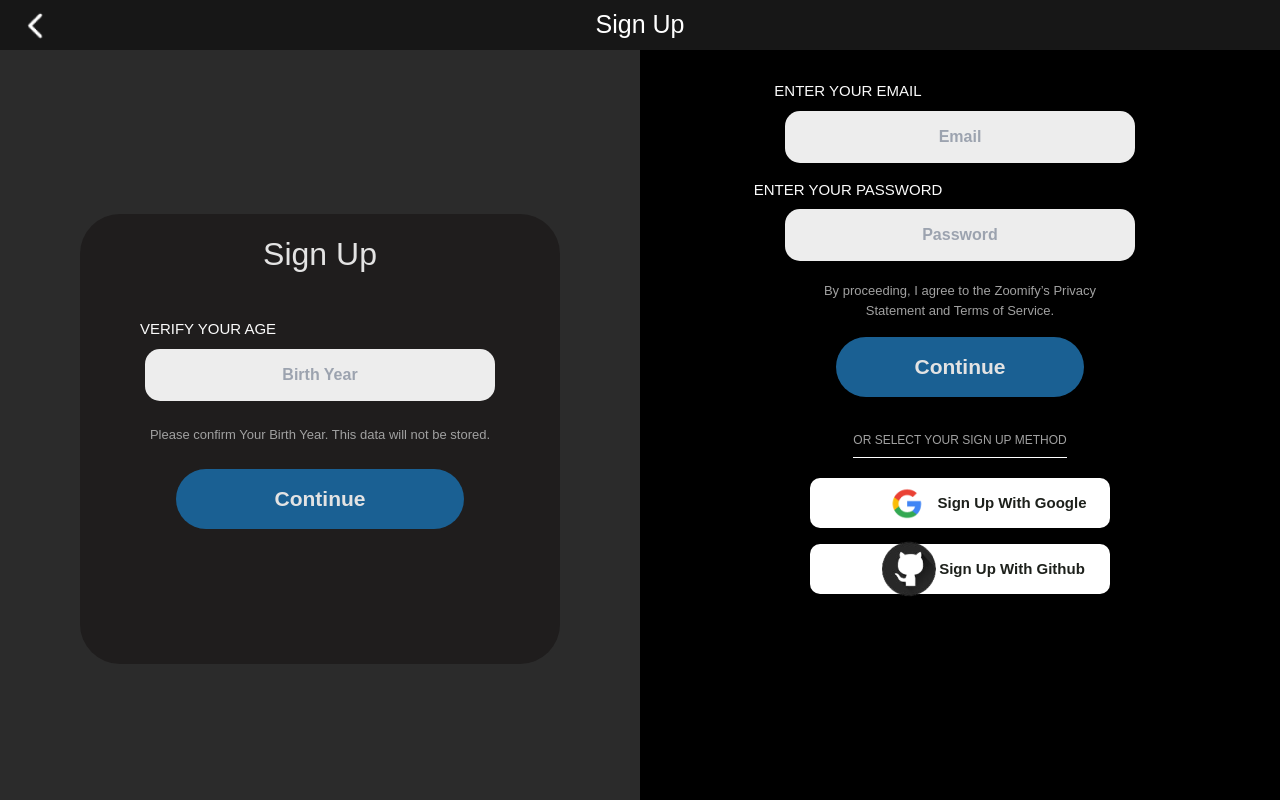
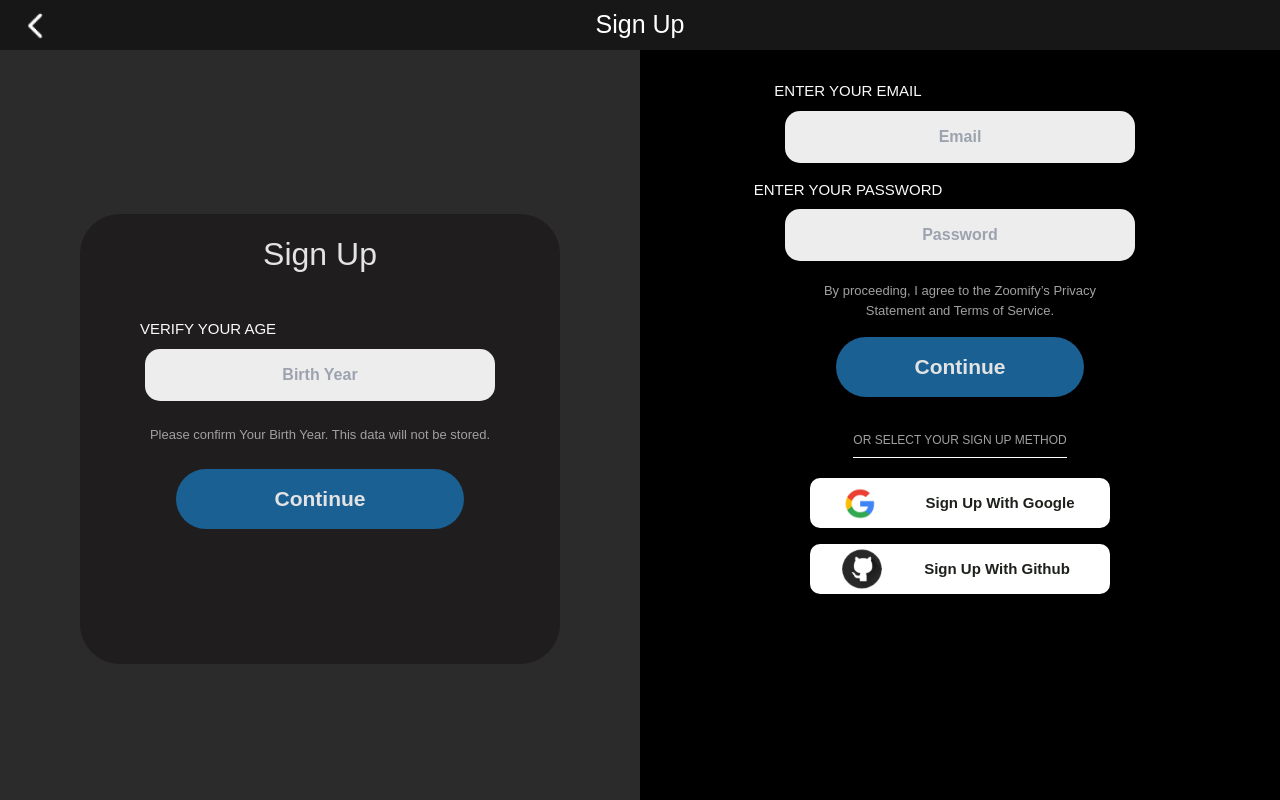
Before and after one commit to Febin-Joseph/zoomify, a React (Create React App) app in the folder client/: page /signup in a window 1280 px wide. Built offline with nearby package versions, Linux system fonts and the light colour scheme.

Commit message:
fixed a the size bug in signup page Continue btn and added stylke to github logo and added somestyles to index.css for global styles

```diff
--- a/client/src/components/common/button/AuthenicationBtn.jsx
+++ b/client/src/components/common/button/AuthenicationBtn.jsx
@@ -1,13 +1,14 @@
 import React from 'react';
+import { GithubLogo } from '../../../constants/icons';
 
 const AuthenicationBtn = ({ value, logo }) => {
 
   return (
     <div>
-      <button className='flex items-center justify-center pl-11 bg-[#FFFFFF]
+      <button className='flex items-center bg-[#FFFFFF]
         w-[300px] h-[50px] text-[#1D201B] text-[15px] font-bold mt-4 rounded-[10px] text-center'>
-        <img src={logo} alt="" className='w-[60px] flex items-center justify-start right-10' />
-        {value}
+        <img src={logo} alt="logos" className={`w-[60px] items-center justify-center ml-5 ${logo === GithubLogo ? 'github-logo' : ''}`} />
+        <span className="flex-grow">{value}</span>
       </button>
     </div>
   );
--- a/client/src/components/common/button/MainBtn.jsx
+++ b/client/src/components/common/button/MainBtn.jsx
@@ -1,6 +1,6 @@
 import React from 'react';
 
-const MainBtn = ({ value, height, width, onClick }) => {
+const MainBtn = ({ value, height, width, onClick, maxWidth }) => {
 
   const buttonStyle = {
     width: width ? `${width}%` : '90px',
@@ -12,8 +12,8 @@ const MainBtn = ({ value, height, width, onClick }) => {
       className='text-[#E3E3E3] text-[21px] font-semibold'>
       <button
         style={buttonStyle}
-        className='rounded-[43px] bg-[#1A6093] flex items-center
-        justify-center content-center m-[5px] sm:max-w-[300px]'
+        className={`rounded-[43px] bg-[#1A6093] flex items-center
+        justify-center content-center m-[5px] ${maxWidth}`}
         onClick={onClick}>
         {value}
       </button>
--- a/client/src/index.css
+++ b/client/src/index.css
@@ -5,20 +5,24 @@
 * {
   font-family: 'Poppins', sans-serif;
 }
+
 #root {
   margin: 0;
   padding: 0;
   overflow-x: hidden;
 }
 
-  /* Remove any default margin or padding from specific elements */
 * {
   margin: 0;
   padding: 0;
-    box-sizing: border-box; /* Recommended box-sizing value for consistent layout */
+  box-sizing: border-box;
 }
 
-  /* Optionally, if you want to ensure all elements have no default outline on focus */
 *:focus {
   outline: none;
 }
+
+.github-logo {
+  width: 44px;
+  margin-left: 30px;
+}
--- a/client/src/middleware/ageVerification.js
+++ b/client/src/middleware/ageVerification.js
@@ -7,7 +7,7 @@ export function ageVerification(birthYear) {
       const userAge = currentYear - enteredYear;//current year minus user entered year for gettingthe user age
 
       if (userAge >= 18 && userAge <= 150) {
-        return 'Age verification successful! You are eligible to sign up.';
+        return 'Age verification successful.';
       } else if (userAge < 18) {
         return 'You must be 18 years old or older to sign up.';
       } else {
--- a/client/src/pages/signup/SignUp.jsx
+++ b/client/src/pages/signup/SignUp.jsx
@@ -55,7 +55,7 @@ const SignUp = () => {
         </MainCard>
       </div>
 
-      {/* This is for lg less than devices input box */}
+      {/* This is for lg less than devices*/}
       <div className='justify-center items-center lg:hidden'>
         <InputBtn
           text={"VERIFY YOUR AGE"}
@@ -75,12 +75,14 @@ const SignUp = () => {
             width={60}
             height={60}
             onClick={handleAgeVerification}
+            maxWidth={"max-w-[300px]"}
           />
           <p
             className={`text-center mt-2 ${verificationStatus.includes('successful') ?
               'text-green-500' : 'text-red-500'}`}>
             {verificationStatus}
           </p>
+
         </div>
       </div>
 
```
Also changed, not shown: client/src/routes/PrivateRoute.jsx (+11 -0 lines). Lines whose indentation alone changed are shown as unchanged.
